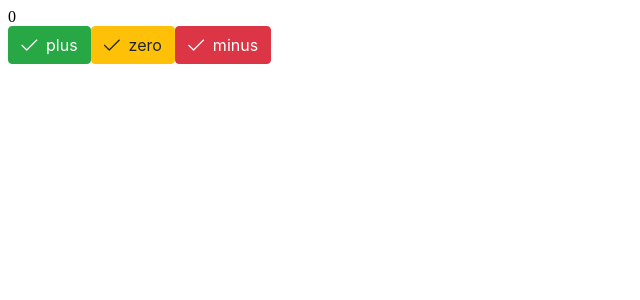
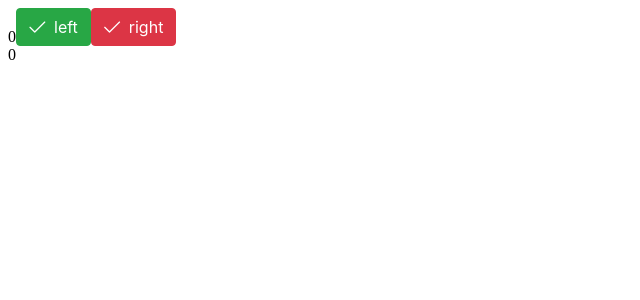
Before and after one commit to RodResq/react-labs-2, a React (Vite) app: page / in a window 1280 px wide. Shown: the top 300 px of the page, without its empty margins (0-640 px from the left). Built offline with nearby package versions, Linux system fonts and the light colour scheme.

Commit message:
feat: complex state

```diff
--- a/src/App.jsx
+++ b/src/App.jsx
@@ -9,21 +9,16 @@ const ButtonExample = ({text, type, onClick }) => <Button label={text} icon="pi
 
 
 const App = () => {
-  const [ counter, setCounter ] = useState(0)
-  console.log('rendereing with counter value', counter)
+  const [clicks, setClicks] = useState({
+    left: 0, right: 0
+  })
 
-  const increaseByOne = () => {
-    console.log('increasing, value before', counter);
-    setCounter(counter + 1)
-  }
-  const decreaseByOne = () => {
-    console.log('decreasing, value before', counter)
-    setCounter(counter - 1)
-  }
-  const setToZero = () => {
-    console.log('resetting to zero, value before', counter);
-    setCounter(0)
-  }
+  const handleLefClick = () => setClicks({ ...clicks, left: clicks.left + 1 })
+
+
+  const handleRightClick = () => setClicks({ ...clicks, right: clicks.right + 1})
+
+
 
   return (
     <PrimeReactProvider  value={{
@@ -32,11 +27,11 @@ const App = () => {
         locale: 'pt-BR'
     }}>
       <div>
-        <Display  counter={counter} />
-        <ButtonExample text="plus" type="success" onClick={increaseByOne} />
-        <ButtonExample text="zero" type="warning" onClick={setToZero} />
-        <ButtonExample text="minus" type="danger" onClick={decreaseByOne} />
+        { clicks.left }
+        <ButtonExample text="left" type="success" onClick={handleLefClick} />
+        <ButtonExample text="right" type="danger" onClick={handleRightClick} />
       </div>
+        { clicks.right }
     </PrimeReactProvider>
   )
 }
```
